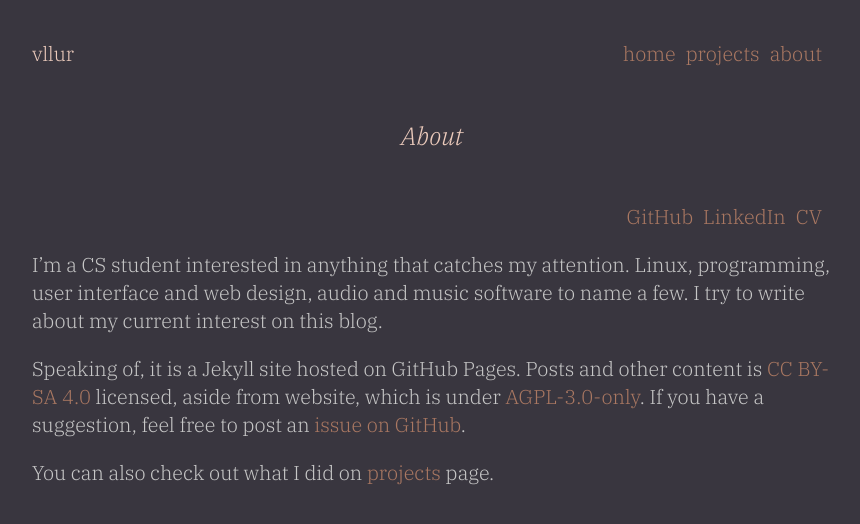
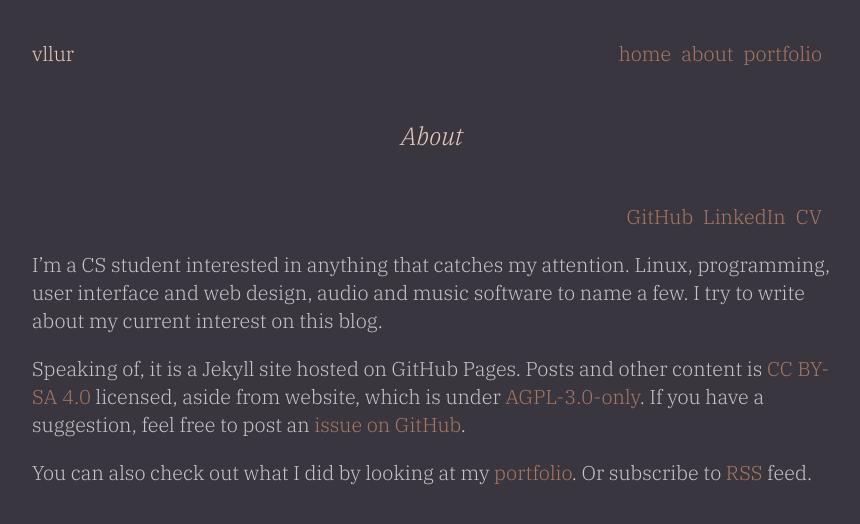
Before and after one commit to vllur/blog, a Jekyll site: the page built from content/about.md, in a window 1280 px wide. Shown: the top 524 px of the page, without its empty margins (208-1068 px from the left). Built offline with Jekyll 4.4.1, drawn with Linux system fonts in a browser that asks for light colours.

Commit message:
Removed projects

```diff
--- a/Gemfile
+++ b/Gemfile
@@ -3,3 +3,5 @@ source "https://rubygems.org"
 gem "jekyll"
 gem 'jekyll-seo-tag'
 gem "jekyll-sitemap"
+gem "jekyll-relative-links"
+gem "jekyll-feed"
--- a/_config.yml
+++ b/_config.yml
@@ -3,7 +3,7 @@
 #----------------------------------------
 
 # Site title, appears in the browser tab.
-title: "vllur.github.io"
+title: "vllur"
 
 # Site description in search engine.
 description: ""
@@ -13,7 +13,7 @@ lang: "en_GB"
 iso-lang: "en"
 
 # Production url.
-url: "https://vllur.github.io"
+url: "https://vllur.github.io/blog"
 
 # Part after .com, etc. use / if none.
 baseurl: /blog/
@@ -31,13 +31,15 @@ collections_dir: content
 
 # Projects collection
 collections:
-  projects:
   img:
     output: true
     permalink: /:collection/:name
 
 # Appears in header.
 author: "vllur"
+
+# Link to portfolio.
+portfolio: "https://vllur.github.io"
 
 
 #----------------------------------------
@@ -66,3 +68,5 @@ exclude: [vendor]
 plugins:
   - jekyll-seo-tag
   - jekyll-sitemap
+  - jekyll-relative-links
+  - jekyll-feed
--- a/_includes/header.html
+++ b/_includes/header.html
@@ -3,8 +3,8 @@
   <nav>
     <ul>
       <li><a href="{{- '/'  | relative_url -}}">home</a></li>
-      <li><a href="{{- '/projects'  | relative_url -}}">projects</a></li>
       <li><a href="{{- '/about'  | relative_url -}}">about</a></li>
+      <li><a href="{{- site.portfolio -}}">portfolio</a></li>
     </ul>
   </nav>
 </header>
--- a/_sass/components/post.scss
+++ b/_sass/components/post.scss
@@ -54,7 +54,7 @@ blockquote{
 }
 
 blockquote, pre.highlight{
-  margin: 1em;
+  margin: 1em 0;
 }
 
 table{
@@ -64,7 +64,11 @@ table{
   width: calc(100% - 2em);
 
   thead{
-    border-top: 5px solid $primary;
+    border-bottom: 5px solid $primary;
+  }
+
+  tr:nth-child(even){
+    background-color: lighten($background, 2%);
   }
 
   tr, td{
--- a/content/about.md
+++ b/content/about.md
@@ -12,6 +12,6 @@ permalink: /about/
 
 I'm a CS student interested in anything that catches my attention. Linux, programming, user interface and web design, audio and music software to name a few. I try to write about my current interest on this blog.
 
-Speaking of, it is a Jekyll site hosted on GitHub Pages. Posts and other content is [CC BY-SA 4.0](https://creativecommons.org/licenses/by-sa/4.0/) licensed, aside from website, which is under [AGPL-3.0-only](https://www.gnu.org/licenses/agpl-3.0-standalone.html).  If you have a suggestion, feel free to post an [issue on GitHub](https://github.com/vllur/vllur.github.io/issues).
+Speaking of, it is a Jekyll site hosted on GitHub Pages. Posts and other content is [CC BY-SA 4.0](https://creativecommons.org/licenses/by-sa/4.0/) licensed, aside from website, which is under [AGPL-3.0-only](https://www.gnu.org/licenses/agpl-3.0-standalone.html). If you have a suggestion, feel free to post an [issue on GitHub](https://github.com/vllur/vllur.github.io/issues).
 
-You can also check out what I did on [projects]({{- '/projects'  | relative_url -}}) page.
+You can also check out what I did by looking at my [portfolio]({{- site.portfolio -}}). Or subscribe to [RSS]({{- 'feed.xml'  | relative_url -}}) feed.
```
Also changed, not shown: content/_projects/project1.md (deleted, +0 -5 lines), content/_projects/project2.md (deleted, +0 -5 lines), content/_projects/project3.md (deleted, +0 -5 lines), content/projects.md (deleted, +0 -21 lines), content/_img/project1.jpeg (added).
